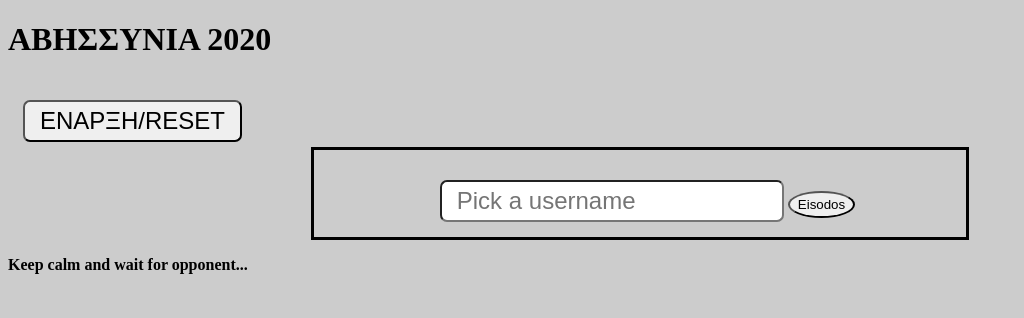
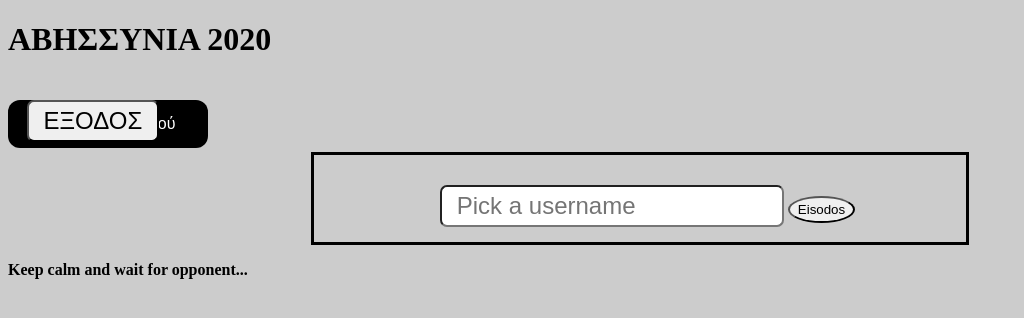
Before and after one commit to iee-ihu-gr-course1941/ADISE20_LINELEN, a PHP site: page / in a window 1280 px wide. Shown: the top 318 px of the page, without its empty margins (0-1024 px from the left). Run offline with PHP 8.4, Linux system fonts and the light colour scheme.

Commit message:
committt

```diff
--- a/index.html
+++ b/index.html
@@ -10,6 +10,9 @@
         <link href="https://fonts.googleapis.com/css?family=Indie+Flower|IBM+Plex+Sans&display=swap" rel="stylesheet">
 	    <script src="https://ajax.googleapis.com/ajax/libs/jquery/3.4.1/jquery.min.js"></script>
         <script src="js/dry.js"></script>
+        <SCRIPT TYPE="text/javascript"> function popup(mylink, windowname) { if (! window.focus)return true; var href; if (typeof(mylink) == 'string') href=mylink; else href=mylink.href; window.open(href, windowname, 'width=750,height=500,scrollbars=yes'); return false; }
+    </SCRIPT>
+
         <style >
             body  {
                     background-color: #cccccc;
@@ -35,12 +38,28 @@
                 #stack img {
                         position: absolute;
                 }
+                .odigiesbutton {
+                          background-color: black;
+                          border: none;
+                          color: white;
+                          padding: 15px 32px;
+                          text-align: center;
+                          text-decoration: none;
+                          display: inline-block;
+                          font-size: 16px;
+                          margin: 4px -200px;
+                          cursor: pointer;
+                          border-radius: 12px;
+
+                        }
+
         </style>
 
     </head>
     <body>
         <h1>ΑΒΗΣΣΥΝΙΑ 2020</h1>
-        <input type="button" value="ΕΝΑΡΞΗ/RESET" id="reset"/>
+        <a href="odigies.html" onClick="return popup(this, 'Οδηγίες')"><button type="button" class="odigiesbutton">Οδηγίες Παιχνιδιού</button></a>
+        <input type="button" value="ΕΞΟΔΟΣ" id="reset"/>
         <div id="loginForm">
             <input id="username" placeholder="Pick a username">
             <button id="loginButton">Eisodos</button>
@@ -61,5 +80,6 @@
         </div>
         <div id="game_info">
         </div>
+
     </body>
 </html>
```
Also changed, not shown: odigies.html (added, +18 -0 lines), css/style.css (line endings or trailing spaces).
